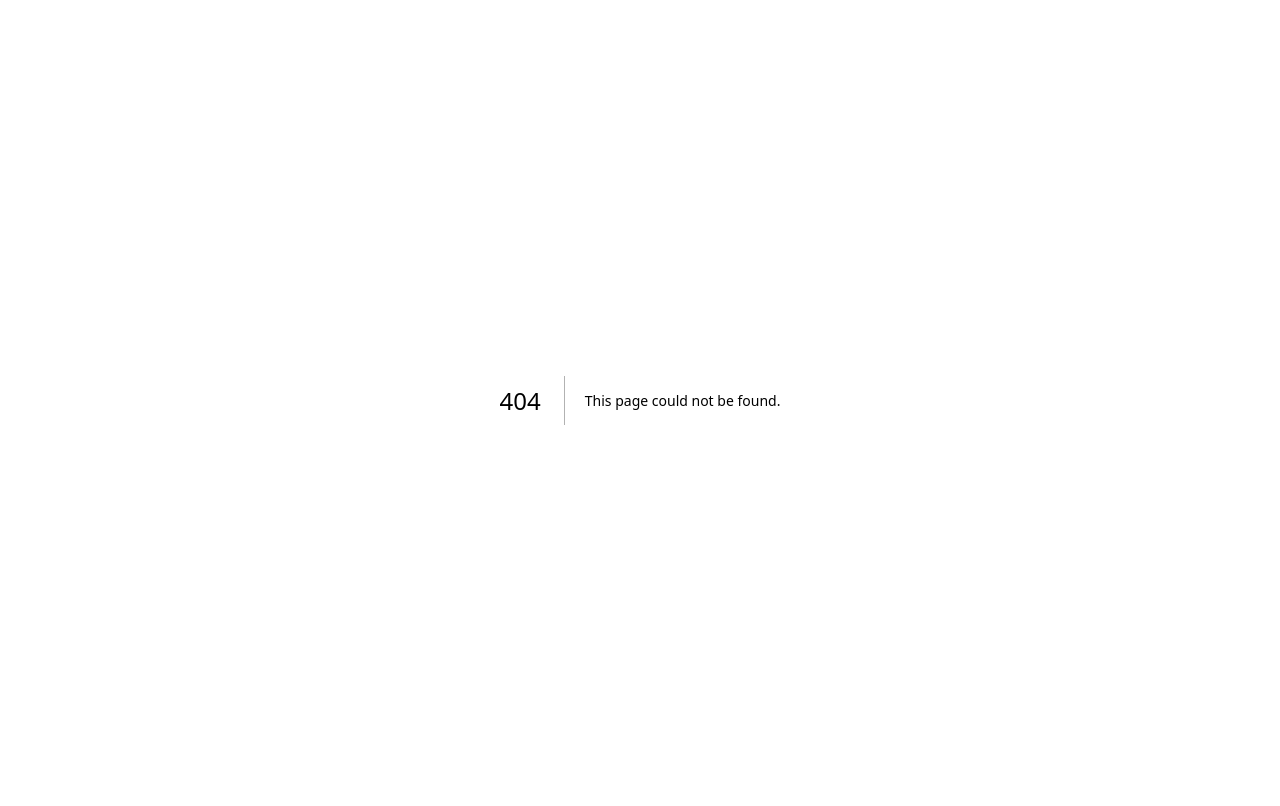
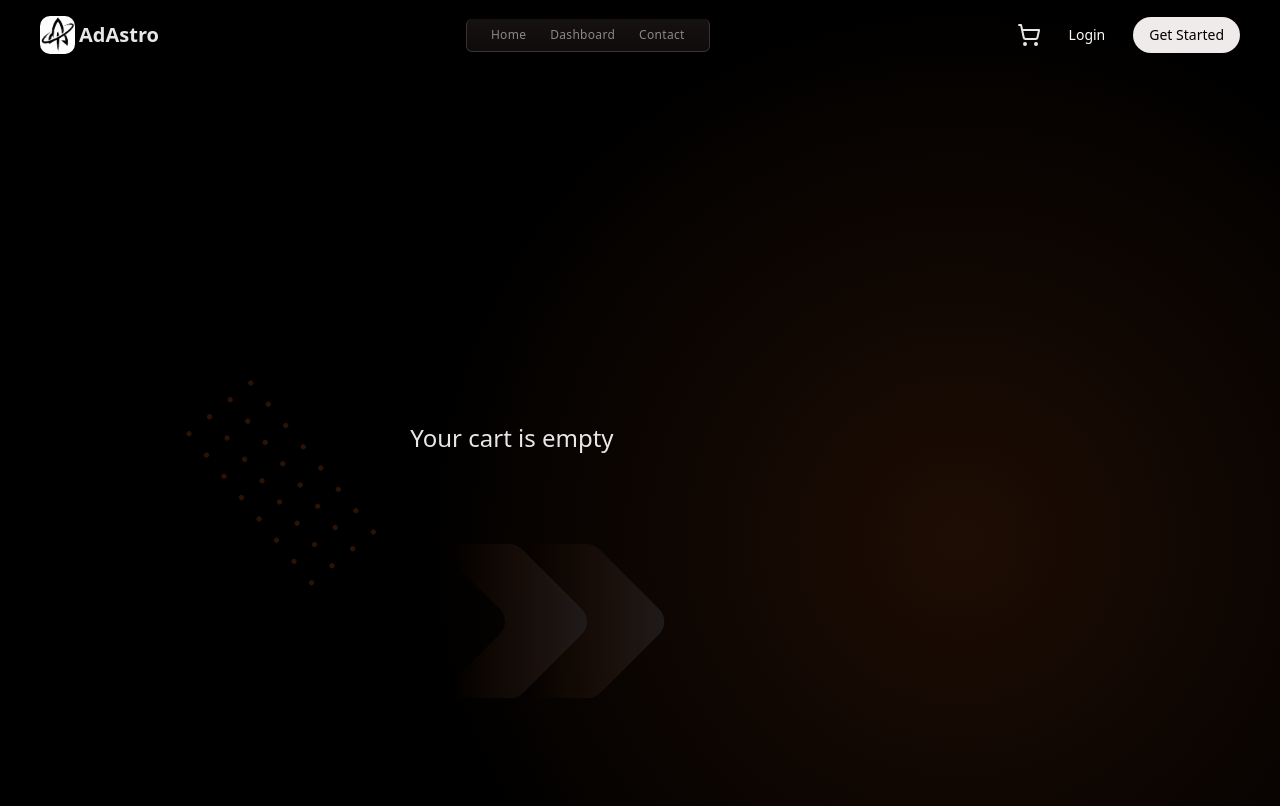
Before and after one commit to EvadeWon/adastro, a Next.js app: page /cart in a window 1280 px wide. Before the commit this address had no page. Built offline with nearby package versions, Linux system fonts and the light colour scheme.

Commit message:
added cart and fixed some small bugs

```diff
--- /dev/null
+++ b/src/app/cart/layout.tsx
@@ -0,0 +1,12 @@
+import Navbar from "@/components/Navbar"
+
+const layout = ({children}:{children:React.ReactNode}) => {
+    return (
+        <div className="relative min-h-screen text-[#e8e6e6]" style={{ backgroundImage: "url('/background.png')", }}>
+            <Navbar />
+            {children}
+        </div>
+    )
+}
+
+export default layout
--- /dev/null
+++ b/src/app/cart/page.tsx
@@ -0,0 +1,10 @@
+
+const cart = () => {
+    return (
+        <div className="flex max-w-5xl items-center justify-center text-xl md:text-2xl" style={{minHeight:"calc(100vh - 4rem)"}}>
+            <h1>Your cart is empty</h1>
+        </div>
+    )
+}
+
+export default cart
--- a/src/components/Courses.tsx
+++ b/src/components/Courses.tsx
@@ -49,8 +49,7 @@ export default function CoursesSection() {
                             <h1 className="line-through text-gray-300 text-lg">₹{course.originalPrice}</h1>
                         </div>
                         <div className="flex gap-3 mt-4">
-                            <Button className="cursor-pointer bg-[#d75525c9] hover:bg-[#bb481ec9] text-white/90">View Details</Button>
-                            <Button className="cursor-pointer">Buy Now</Button>
+                            <Button className="cursor-pointer bg-[#d75525c9] hover:bg-[#bb481ec9] text-white/90">Enroll Now</Button>
                         </div>
                     </motion.div>
                 ))}
--- a/src/components/Navbar.tsx
+++ b/src/components/Navbar.tsx
@@ -35,7 +35,8 @@ const Navbar = () => {
                 })}
             </div>
             <div className="hidden sm:flex gap-3 items-center">
-                <ShoppingCart className="cursor-pointer" />
+                <Link href={"/cart"}>
+                    <ShoppingCart className="cursor-pointer" /></Link>
                 <Button onClick={() => router.push("/login")} className="cursor-pointer rounded-2xl bg-transparent hover:bg-transparent hover:text-[#d75525c9]">Login</Button>
                 <Button onClick={() => router.push("/signup")} className="bg-[#efebeb] text-black hover:bg-[#ffffff] cursor-pointer rounded-2xl text-sm">Get Started</Button>
             </div>
--- a/src/components/ui/card.tsx
+++ b/src/components/ui/card.tsx
@@ -82,11 +82,5 @@ function CardFooter({ className, ...props }: React.ComponentProps<"div">) {
 }
 
 export {
-  Card,
-  CardHeader,
-  CardFooter,
-  CardTitle,
-  CardAction,
-  CardDescription,
-  CardContent,
+  Card, CardAction, CardContent, CardDescription, CardFooter, CardHeader, CardTitle
 }
--- a/src/lib/courses.ts
+++ b/src/lib/courses.ts
@@ -54,7 +54,7 @@ const courses:coursesType[] = [
         duration: "35 hours",
         level: "Intermediate",
         instructor: "Dr. Rajesh Kumar",
-        image: "/course_2c.jpg",
+        image: "/course_2.jpg",
         highlights: [
             "Python fundamentals to advanced",
             "Data analysis with Pandas & NumPy",
```
